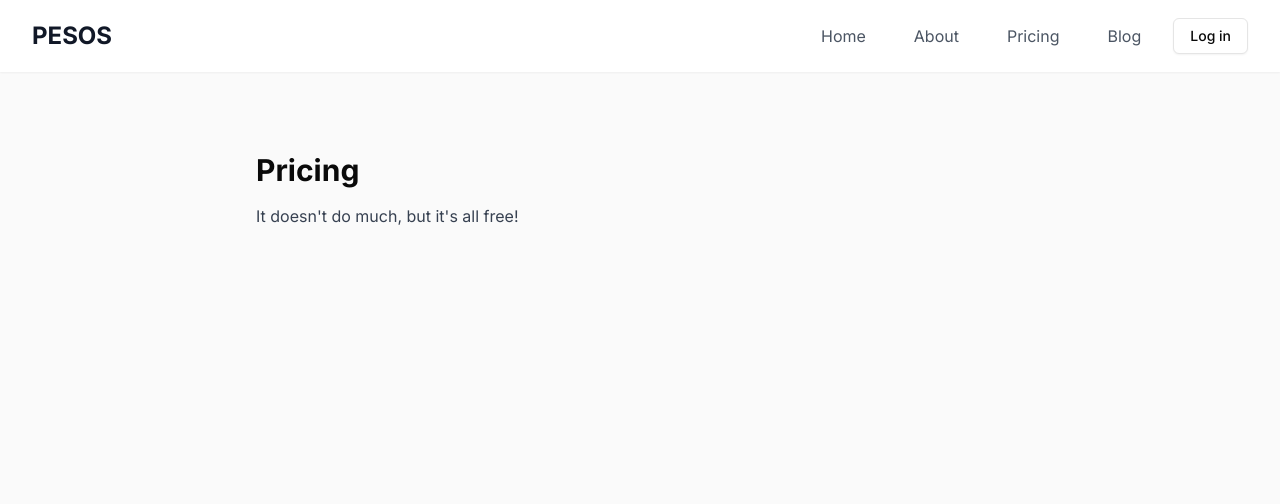
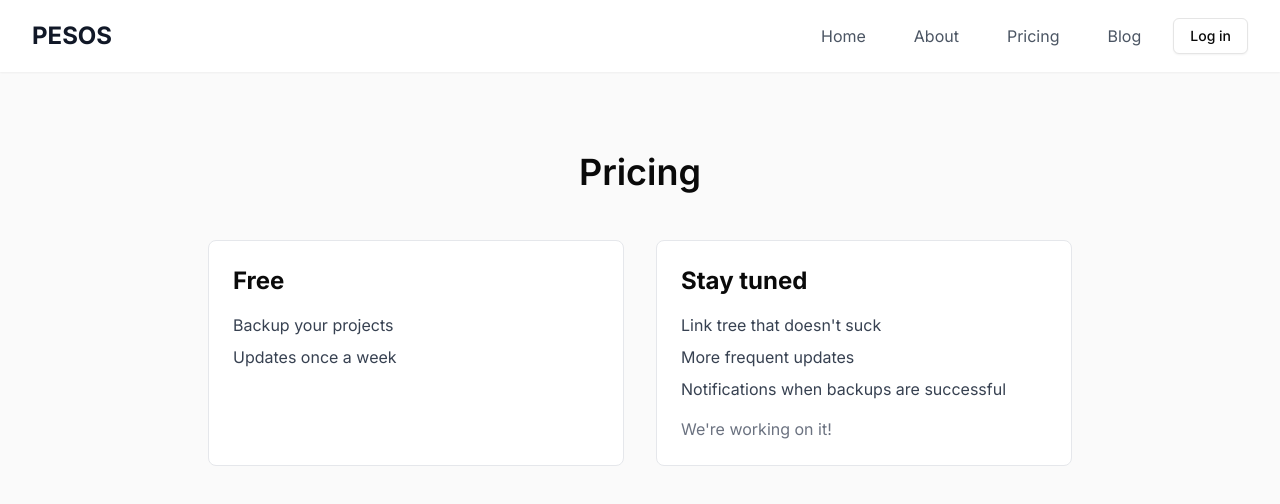
Before and after one commit to jonbell-lot23/pesos, a Next.js app: page /pricing in a window 1280 px wide. Shown: the top 504 px of the page. Built offline with nearby package versions, Linux system fonts and the light colour scheme; no server answers.

Commit message:
Update pricing page layout

```diff
--- a/app/pricing/page.tsx
+++ b/app/pricing/page.tsx
@@ -4,9 +4,26 @@ export const metadata = {
 
 export default function PricingPage() {
   return (
-    <div className="max-w-3xl mx-auto py-16">
-      <h1 className="text-3xl font-bold mb-4">Pricing</h1>
-      <p className="text-gray-700">It doesn't do much, but it's all free!</p>
+    <div className="max-w-4xl mx-auto py-16 px-4">
+      <h1 className="text-4xl font-semibold mb-12 text-center">Pricing</h1>
+      <div className="grid grid-cols-1 md:grid-cols-2 gap-8">
+        <div className="bg-white border border-gray-200 rounded-lg p-6">
+          <h2 className="text-2xl font-bold mb-4">Free</h2>
+          <ul className="space-y-2 text-gray-700">
+            <li>Backup your projects</li>
+            <li>Updates once a week</li>
+          </ul>
+        </div>
+        <div className="bg-white border border-gray-200 rounded-lg p-6">
+          <h2 className="text-2xl font-bold mb-4">Stay tuned</h2>
+          <ul className="space-y-2 text-gray-700">
+            <li>Link tree that doesn&apos;t suck</li>
+            <li>More frequent updates</li>
+            <li>Notifications when backups are successful</li>
+          </ul>
+          <p className="text-gray-500 mt-4">We&apos;re working on it!</p>
+        </div>
+      </div>
     </div>
   );
 }
```
Also changed, not shown: 1 other file (tests, documents, lock files or other folders).
